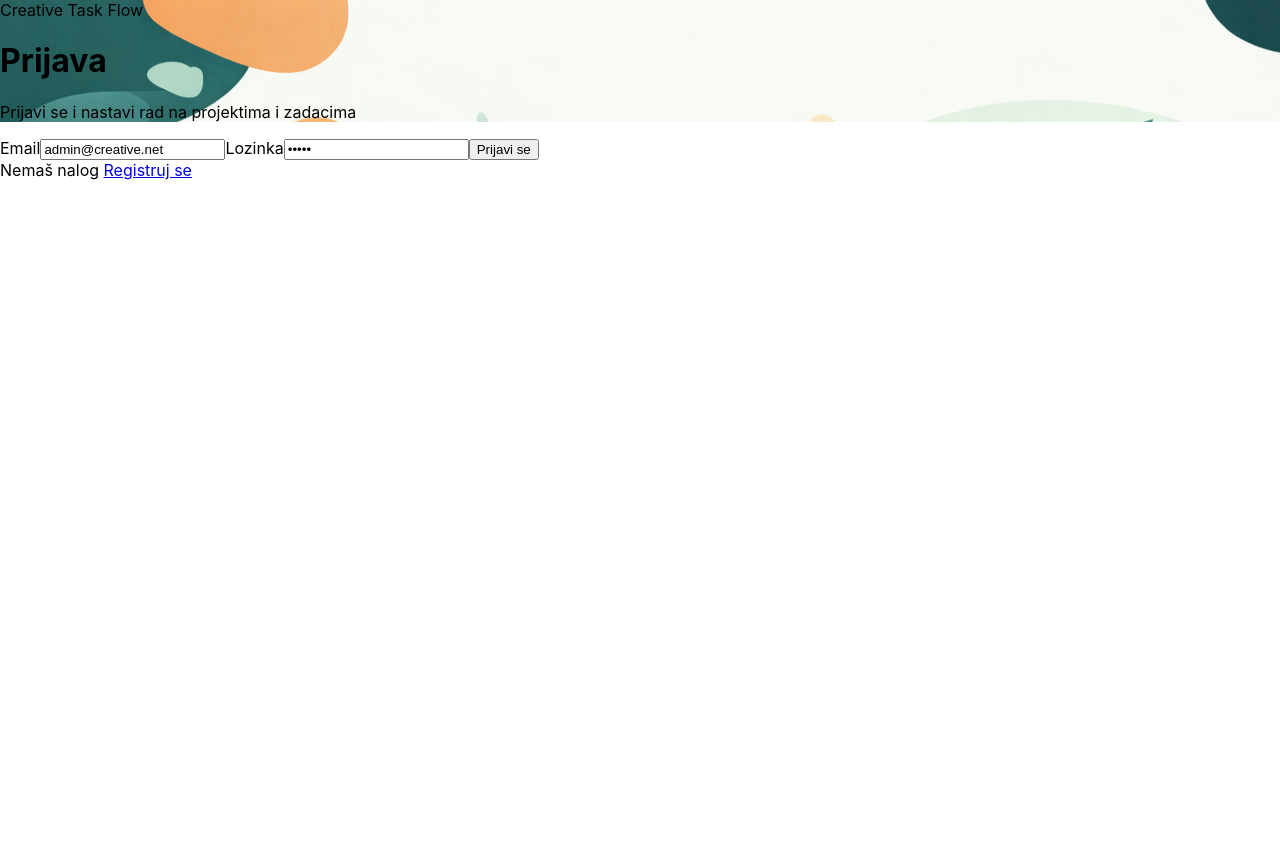
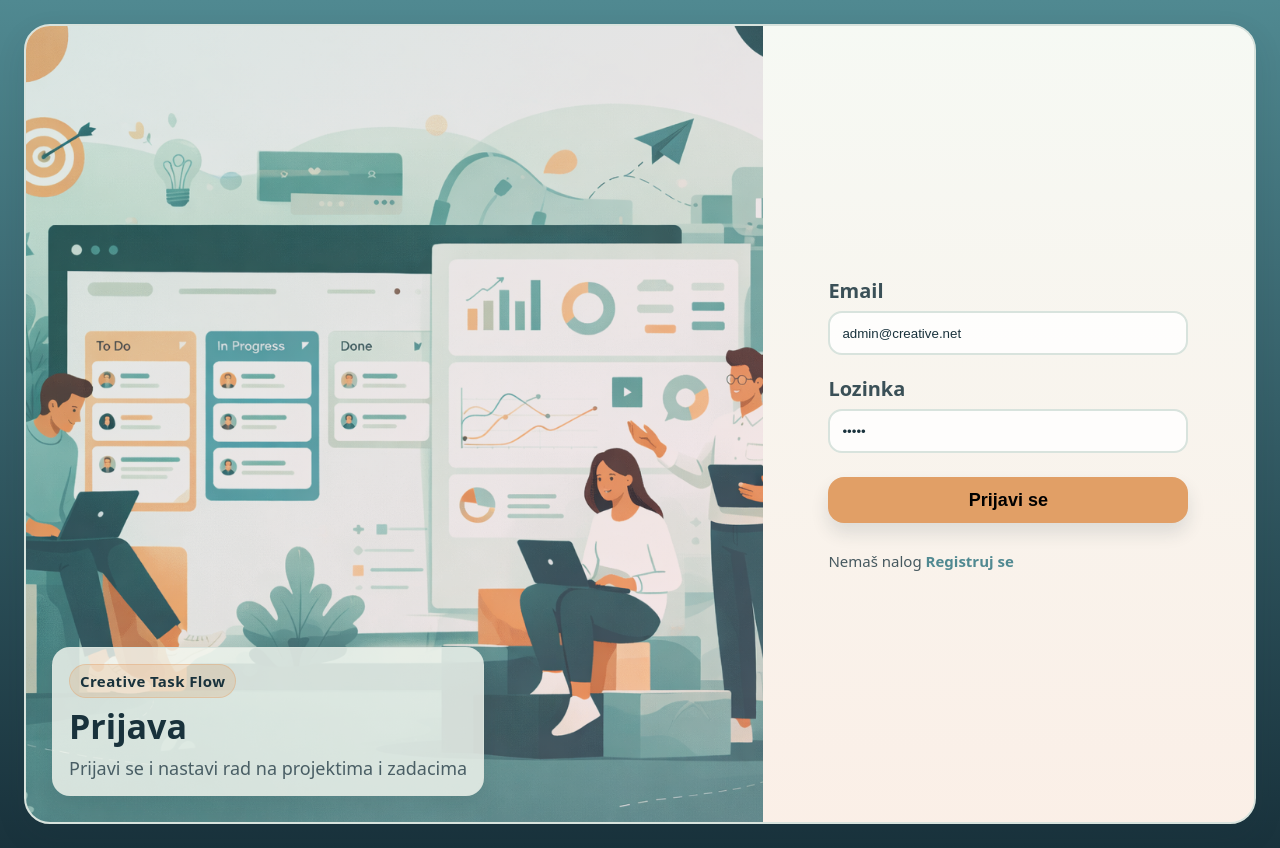
Before and after one commit to elab-development/internet-tehnologije-2025-creative_task_flow_2022_0428, a React (Create React App) app in the folder creative-frontend/: page /login in a window 1280 px wide. Before the commit the page ends 800 px from the top, so only its background shows below. Built offline with nearby package versions, Linux system fonts and the light colour scheme.

Commit message:
Globalni css

```diff
--- a/creative-frontend/src/App.css
+++ b/creative-frontend/src/App.css
@@ -1,38 +1,500 @@
-.App {
-  text-align: center;
+/* ===================== */
+/* CREATIVE TASK FLOW UI */
+/* AUTH PAGES (GIRLY)    */
+/* ===================== */
+
+/* Paleta boja (osnova + dopune). */
+:root {
+  --bronze: #E19F66;
+  --cyan: #508991;
+  --ink: #19323C;
+  --mint: #F3F7F0;
+
+  /* Dopune za “slatko”, mekše i čitljivije. */
+  --peach: #F7E2D3;
+  --teal-soft: #A9C9C6;
+  --border: #D8E3DD;
+
+  --text: #19323C;
+  --text-soft: rgba(25, 50, 60, 0.75);
+  --white: #ffffff;
 }
 
-.App-logo {
-  height: 40vmin;
-  pointer-events: none;
+/* Stranica: svetla pozadina, bez crne. */
+.auth-page {
+  min-height: 100vh;
+  display: grid;
+  place-items: center;
+  padding: 24px;
+  background: linear-gradient(180deg, var(--cyan), var(--ink));
+  color: var(--text);
 }
 
-@media (prefers-reduced-motion: no-preference) {
-  .App-logo {
-    animation: App-logo-spin infinite 20s linear;
+/* Kartica: “stariji” izgled, veći radius, blage senke. */
+.auth-card {
+  width: min(1400px, 100%);
+  min-height: 800px;
+  display: grid;
+  grid-template-columns: 1fr 1fr;
+  border-radius: 26px;
+  overflow: hidden;
+  background: var(--white);
+  border: 2px solid var(--border);
+  box-shadow: 0 12px 30px rgba(25, 50, 60, 0.10);
+}
+
+/* Varijanta gde je slika veća (60/40). */
+.auth-card--imageBig {
+  grid-template-columns: 60% 40%;
+}
+
+/* Levo: slika velika + nežni overlay. */
+.auth-left {
+  position: relative;
+  background-size: cover;
+  background-position: center;
+  padding: 26px;
+  display: flex;
+  align-items: flex-end;
+}
+
+/* Overlay: girly, mint + rose, ali da se tekst vidi. */
+.auth-left-overlay {
+  position: absolute;
+  inset: 0;
+  background: linear-gradient(
+    135deg,
+    rgba(80, 137, 145, 0.18),
+    rgba(231, 143, 179, 0.22)
+  );
+}
+
+/* Dodatni “vellum” panel za tekst (kao stari dizajn). */
+.auth-left-content {
+  position: relative;
+  z-index: 1;
+  max-width: 600px;
+  background: rgba(243, 247, 240, 0.82);
+  border: 1px solid rgba(216, 227, 221, 0.95);
+  border-radius: 18px;
+  padding: 16px 16px 14px 16px;
+  box-shadow: 0 10px 18px rgba(25, 50, 60, 0.10);
+  color: var(--text);
+}
+
+/* “Brand” kao mala etiketa. */
+.auth-brand {
+  display: inline-block;
+  font-weight: 800;
+  letter-spacing: 0.4px;
+  font-size: 15px;
+  padding: 6px 10px;
+  border-radius: 999px;
+  background: rgba(225, 159, 102, 0.22);
+  border: 1px solid rgba(225, 159, 102, 0.35);
+  margin-bottom: 10px;
+}
+
+/* Naslov: malo “sladak”, ne previše moderan. */
+.auth-title {
+  font-size: 34px;
+  line-height: 1.1;
+  font-weight: 900;
+  margin: 0 0 10px 0;
+  color: var(--ink);
+}
+
+/* Subtitle: čitljiv, mekši. */
+.auth-subtitle {
+  font-size: 18px;
+  line-height: 1.45;
+  color: var(--text-soft);
+  margin: 0;
+}
+
+/* Desno: forma, pastelne pozadine. */
+.auth-right {
+  padding: 28px 26px;
+  display: grid;
+  place-items: center;
+  background: linear-gradient(180deg, rgba(243, 247, 240, 0.75), rgba(247, 226, 211, 0.55));
+}
+
+.auth-form-wrap {
+  width: min(360px, 100%);
+  color: var(--text);
+}
+
+/* Forma: veći razmaci (klasično). */
+.auth-form {
+  display: grid;
+  gap: 20px;
+}
+
+.auth-label {
+  font-size: 20px;
+  font-weight: 700;
+  color: rgba(25, 50, 60, 0.85);
+  display: grid;
+  gap: 7px;
+}
+
+/* Input: svetliji, “old-school” */
+.auth-input {
+  height: 44px;
+  border-radius: 14px;
+  border: 2px solid var(--border);
+  background: rgba(255, 255, 255, 0.85);
+  color: var(--text);
+  padding: 0 12px;
+  outline: none;
+  transition: border-color 0.15s ease, box-shadow 0.15s ease;
+}
+
+.auth-input::placeholder {
+  color: rgba(25, 50, 60, 0.45);
+}
+
+.auth-input:focus {
+  border-color: rgba(80, 137, 145, 0.7);
+  box-shadow: 0 0 0 4px rgba(80, 137, 145, 0.18);
+}
+
+/* Greška: roze, ali nežno. */
+.auth-error {
+  border: 2px solid rgba(231, 143, 179, 0.55);
+  background: rgba(231, 143, 179, 0.14);
+  padding: 10px 12px;
+  border-radius: 14px;
+  font-size: 16px;
+  color: rgba(25, 50, 60, 0.9);
+}
+
+.button {
+  height: 46px;
+  border-radius: 16px;
+  border: 0;
+  font-weight: 900;
+  cursor: pointer;
+  margin-top: 4px;
+  box-shadow: 0 10px 18px rgba(25, 50, 60, 0.12);
+  transition: transform 0.08s ease, filter 0.15s ease;
+  font-size: 18px;
+  background-color: var(--bronze);
+}
+
+.button:active {
+  transform: translateY(1px);
+}
+
+.button:disabled {
+  opacity: 0.7;
+  cursor: not-allowed;
+  box-shadow: none;
+}
+
+
+
+.button:hover {
+  filter: brightness(1.03);
+}
+
+/* Linkovi i footer ispod forme. */
+.auth-small {
+  font-size: 15px;
+  color: rgba(25, 50, 60, 0.8);
+  margin-top: 8px;
+}
+
+.auth-link {
+  color: var(--cyan);
+  font-weight: 900;
+  text-decoration: none;
+}
+
+.auth-link:hover {
+  text-decoration: underline;
+}
+
+/* Responsive: na telefonu ide jedan ispod drugog. */
+@media (max-width: 900px) {
+  .auth-card,
+  .auth-card--imageBig {
+    grid-template-columns: 1fr;
+    min-height: auto;
+  }
+
+  .auth-left {
+    min-height: 260px; /* slika i dalje velika na mobile */
+  }
+
+  .auth-right {
+    padding: 18px;
   }
 }
 
-.App-header {
-  background-color: #282c34;
-  min-height: 100vh;
+/* ===================== */
+/* GLOBAL UI (shared).   */
+/* ===================== */
+
+* {
+  box-sizing: border-box;
+}
+
+body {
+  margin: 0;
+  font-family: ui-sans-serif, system-ui, -apple-system, Segoe UI, Roboto, Helvetica, Arial, "Apple Color Emoji", "Segoe UI Emoji";
+  color: var(--text);
+  background: #F7E2D3
+}
+
+/* Layout wrapper koji možeš koristiti na svim stranicama. */
+.container {
+  width: min(1200px, 100%);
+  margin: 0 auto;
+  padding: 22px;
+}
+
+/* “Page” blokovi (naslov + opis + sadržaj). */
+.page-title {
+  margin: 0 0 6px 0;
+  font-size: 34px;
+  font-weight: 900;
+  color: var(--mint);
+}
+
+.page-subtitle {
+  margin: 0 0 18px 0;
+  font-size: 16px;
+  color: rgba(243, 247, 240, 0.85);
+}
+
+/* Kartice za sadržaj (stariji, slatki izgled). */
+.card {
+  background: rgba(243, 247, 240, 0.92);
+  border: 2px solid var(--border);
+  border-radius: 22px;
+  box-shadow: 0 12px 26px rgba(25, 50, 60, 0.12);
+  padding: 18px;
+}
+
+.card + .card {
+  margin-top: 14px;
+}
+
+/* Grid helperi. */
+.grid {
+  display: grid;
+  gap: 14px;
+}
+
+.grid--2 {
+  grid-template-columns: 1fr 1fr;
+}
+
+@media (max-width: 900px) {
+  .grid--2 {
+    grid-template-columns: 1fr;
+  }
+}
+
+/* Inputi/forme globalno (ako ti zatreba van auth). */
+.input {
+  height: 44px;
+  border-radius: 14px;
+  border: 2px solid var(--border);
+  background: rgba(255, 255, 255, 0.9);
+  color: var(--text);
+  padding: 0 12px;
+  outline: none;
+}
+
+.input:focus {
+  border-color: rgba(80, 137, 145, 0.7);
+  box-shadow: 0 0 0 4px rgba(80, 137, 145, 0.18);
+}
+
+/* Badge (statusi, role, itd). */
+.badge {
+  display: inline-flex;
+  align-items: center;
+  gap: 6px;
+  padding: 6px 10px;
+  border-radius: 999px;
+  font-weight: 900;
+  font-size: 12px;
+  border: 1px solid rgba(25, 50, 60, 0.12);
+}
+
+.badge--soft {
+  background: rgba(225, 159, 102, 0.22);
+  color: var(--ink);
+}
+
+.badge--mint {
+  background: rgba(243, 247, 240, 0.95);
+  color: var(--ink);
+}
+
+.nav {
+  position: sticky;
+  top: 0;
+  z-index: 50;
+  border-bottom: 2px solid var(--border);
+  background-color: var(--ink);
+}
+
+.nav__container {
+  width: 100%;
+  margin: 0;
+  padding: 12px 24px;
+  display: flex;
+  align-items: center;
+  gap: 18px;
+  background-color: #508991;
+}
+
+/* Levo */
+.nav__left {
+  display: flex;
+  align-items: center;
+  gap: 14px;
+  text-decoration: none;
+  min-width: 0;
+}
+
+.nav__logoWrap {
+  width: 150px;
+  height: 44px;
+  border-radius: 14px;
+  overflow: hidden;
+  border: 2px solid rgba(80, 137, 145, 0.25);
+  background: var(--mint);
+  flex: 0 0 auto;
+}
+
+.nav__logoImg {
+  width: 100%;
+  height: 100%;
+  object-fit: contain; /* bitno: da ne seče logo */
+  display: block;
+}
+
+.nav__brand {
   display: flex;
   flex-direction: column;
+  gap: 8px;
+  min-width: 0;
+}
+
+.nav__title {
+  font-weight: 1000;
+  font-size: 25px;
+  color: var(--ink);
+  line-height: 1.1;
+  white-space: nowrap;
+}
+
+.nav__meta {
+  display: flex;
+  align-items: center;
+  gap: 10px;
+  font-size: 15px;
+  color: rgba(25, 50, 60, 0.75);
+  white-space: nowrap;
+}
+
+.nav__role {
+  padding: 4px 10px;
+  border-radius: 999px;
+  border: 2px solid rgba(80, 137, 145, 0.22);
+  background: rgba(255, 255, 255, 0.35);
+  font-weight: 900;
+  color: var(--ink);
+}
+
+/* Centar */
+.nav__center {
+  display: flex;
+  justify-content: center;
+  gap: 20px;
+  flex: 1;              /* ovo gura centar u sredinu */
+}
+
+.nav__link {
+  text-decoration: none;
+  font-weight: 900;
+  color: var(--ink);
+  font-size: 20px;
+  padding: 8px 14px;
+  border-radius: 14px;
+  border: 2px solid transparent;
+  background: rgba(255, 255, 255, 0.18);
+}
+
+.nav__link:hover {
+  background: rgba(255, 255, 255, 0.35);
+  border-color: rgba(80, 137, 145, 0.22);
+}
+
+.nav__link--active {
+  background: var(--peach);
+  border-color: rgba(80, 137, 145, 0.28);
+}
+
+/* Desno */
+.nav__right {
+  display: flex;
+  justify-content: flex-end;
+}
+
+.nav__logout {
+  border: 2px solid rgba(80, 137, 145, 0.22);
+  background: rgba(255, 255, 255, 0.35);
+  color: var(--ink);
+  font-weight: 1000;
+  padding: 10px 14px;
+  border-radius: 14px;
+  cursor: pointer;
+  font-size: 18px;
+}
+
+.nav__logout:hover {
+  background: var(--peach);
+}
+
+@media (max-width: 820px) {
+  .nav__container {
+    flex-wrap: wrap;
+    gap: 12px;
+  }
+
+  .nav__center {
+    justify-content: flex-start;
+    width: 100%;
+  }
+}
+
+
+/* Dugme (ti već koristiš .button) – samo mali polish da se uklopi svuda. */
+.button {
+  padding: 0 16px;
+  display: inline-flex;
   align-items: center;
   justify-content: center;
-  font-size: calc(10px + 2vmin);
-  color: white;
+  gap: 8px;
 }
 
-.App-link {
-  color: #61dafb;
+
+.linkButton {
+  background: transparent;
+  border: none;
+  color: var(--cyan);
+  font-weight: 900;
+  cursor: pointer;
+  padding: 0;
 }
 
-@keyframes App-logo-spin {
-  from {
-    transform: rotate(0deg);
-  }
-  to {
-    transform: rotate(360deg);
-  }
+.linkButton:hover {
+  text-decoration: underline;
 }
```
